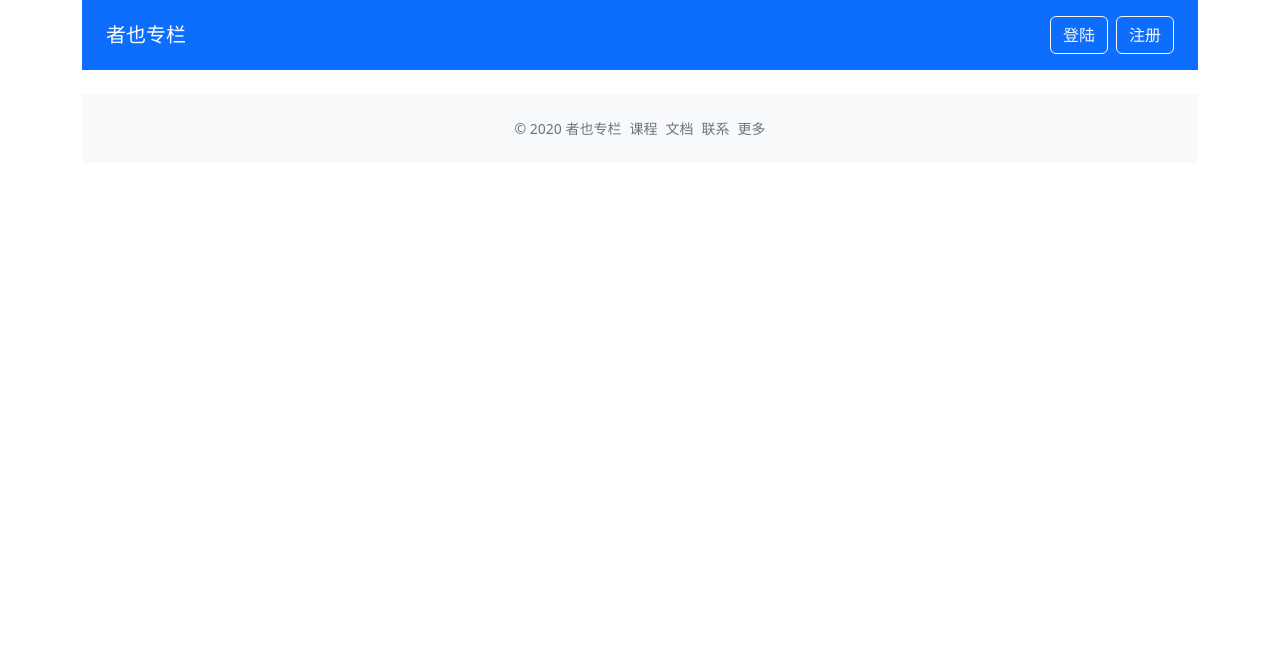
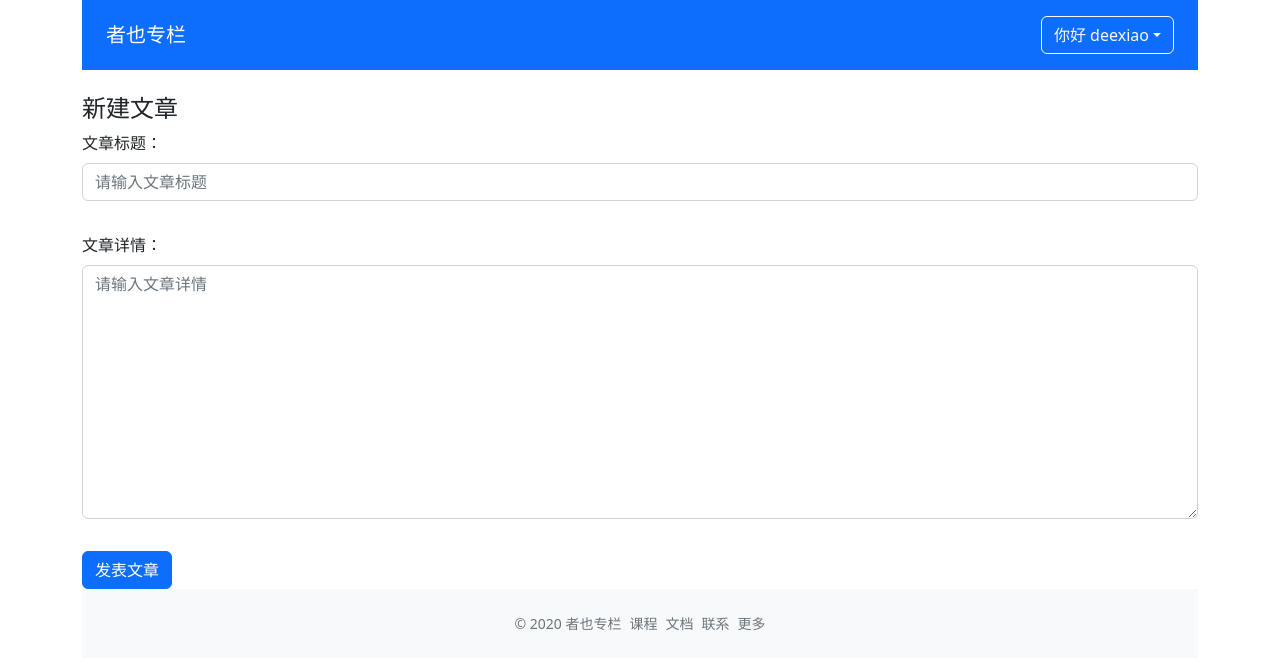
Before and after one commit to deexiao/zheye, a Vue app: page /create in a window 1280 px wide. Shown: the top 670 px of the page. Built offline with nearby package versions, Linux system fonts and the light colour scheme.

Commit message:
:sparkles: Feat: add textarea & navigation guard

```diff
--- a/src/components/GlobalHeader.vue
+++ b/src/components/GlobalHeader.vue
@@ -13,7 +13,7 @@
       <li class="list-inline-item">
         <Dropdown :title="`你好 ${props.user.name}`">
           <DropdownItem>
-            <a href="#" class="dropdown-item">新建文章</a>
+            <router-link to="/create" class="dropdown-item">新建文章</router-link>
           </DropdownItem>
           <!-- :disabled="true" 等价于 disabled -->
           <DropdownItem :disabled="true">
--- a/src/components/ValidateInput.vue
+++ b/src/components/ValidateInput.vue
@@ -2,6 +2,7 @@
   <div class="validate-input-container pb-3">
     <!-- v-bind="$attrs" 用于继承到该元素上面去 -->
     <input
+      v-if="tag !== 'textarea'"
       class="form-control"
       :class="{ 'is-invalid': inputRef.error }"
       :value="inputRef.val"
@@ -9,6 +10,16 @@
       @input="updateValue"
       v-bind="$attrs"
     />
+    <textarea
+      v-else
+      class="form-control"
+      :class="{ 'is-invalid': inputRef.error }"
+      :value="inputRef.val"
+      @blur="validateInput"
+      @input="updateValue"
+      v-bind="$attrs"
+    >
+    </textarea>
     <span v-if="inputRef.error" class="invalid-feedback">{{ inputRef.message }}</span>
   </div>
 </template>
@@ -30,10 +41,11 @@ export interface RuleProp {
   validator?: () => boolean;
 }
 export type RulesProp = RuleProp[];
+export type TagType = 'input' | 'textarea';
 
 const emailReg: any = /^[a-zA-Z0-9.!#$%&’*+/=?^_`{|}~-]+@[a-zA-Z0-9-]+(?:\.[a-zA-Z0-9-]+)*$/;
 
-const props = defineProps<{ rules: RulesProp; modelValue: string }>();
+const props = defineProps<{ rules: RulesProp; modelValue: string; tag?: TagType }>();
 
 const inputRef = reactive({ val: props.modelValue || '', error: false, message: '' });
 
--- a/src/router/index.ts
+++ b/src/router/index.ts
@@ -2,9 +2,13 @@ import { createRouter, createWebHistory } from 'vue-router';
 import Home from '../views/Home.vue';
 import Login from '../views/Login.vue';
 import ColumnDetail from '../views/ColumnDetail.vue';
+import CreatePost from '../views/CreatePost.vue';
+import { useStore } from '@/stores/index';
+
+const routerHistory = createWebHistory();
 
 const router = createRouter({
-  history: createWebHistory(import.meta.env.BASE_URL),
+  history: routerHistory,
   routes: [
     {
       path: '/',
@@ -14,7 +18,14 @@ const router = createRouter({
     {
       path: '/login',
       name: 'login',
-      component: Login
+      component: Login,
+      meta: { redirectAlreadyLogin: true }
+    },
+    {
+      path: '/create',
+      name: 'create',
+      component: CreatePost,
+      meta: { requiredLogin: true }
     },
     {
       // 动态路径参数 ：标记
@@ -25,4 +36,15 @@ const router = createRouter({
   ]
 });
 
+router.beforeEach((to, from, next) => {
+  const store = useStore();
+  if (to.meta.requiredLogin && !store.user.isLogin) {
+    next({ name: 'login' });
+  } else if (to.meta.redirectAlreadyLogin && store.user.isLogin) {
+    next('/');
+  } else {
+    next();
+  }
+});
+
 export default router;
--- a/src/stores/index.ts
+++ b/src/stores/index.ts
@@ -5,6 +5,7 @@ interface UserProps {
   isLogin: boolean;
   name?: string;
   id?: number;
+  columnId?: number;
 }
 export interface GlobalDataProps {
   columns: ColumnProps[]; // xxx的专栏
@@ -16,13 +17,17 @@ export const useStore = defineStore('store', {
   state: (): GlobalDataProps => ({
     columns: testData,
     posts: testPosts,
-    user: { isLogin: false }
+    user: { isLogin: true, name: 'deexiao', columnId: 1 }
   }),
   actions: {
     login() {
       this.user = { ...this.user, isLogin: true, name: 'deexiao' };
+    },
+    createPost(newPost: any) {
+      this.posts.push(newPost);
     }
   },
+  // getters 类似于vue中的计算属性，用于抽象运算结果
   getters: {
     getColumnById: state => (id: number) => {
       return state.columns.find(c => c.id === id);
--- /dev/null
+++ b/src/views/CreatePost.vue
@@ -0,0 +1,56 @@
+<template>
+  <div class="create-post-page">
+    <h4>新建文章</h4>
+    <ValidateForm @form-submit="onFormSubmit">
+      <div class="mb-3">
+        <label class="form-label">文章标题：</label>
+        <ValidateInput :rules="titleRules" v-model="titleVal" placeholder="请输入文章标题" type="text" />
+      </div>
+      <div class="mb-3">
+        <label class="form-label">文章详情：</label>
+        <ValidateInput
+          rows="10"
+          tag="textarea"
+          placeholder="请输入文章详情"
+          :rules="contentRules"
+          v-model="contentVal"
+        />
+      </div>
+      <template #submit>
+        <button class="btn btn-primary btn-large">发表文章</button>
+      </template>
+    </ValidateForm>
+  </div>
+</template>
+
+<script setup lang="ts">
+import { ref } from 'vue';
+import { useStore } from '@/stores/index';
+import { useRouter } from 'vue-router';
+import ValidateInput, { type RulesProp } from '../components/ValidateInput.vue';
+import ValidateForm from '../components/ValidateForm.vue';
+import type { PostProps } from '@/testData';
+
+const titleVal = ref('');
+const router = useRouter();
+const store = useStore();
+const titleRules: RulesProp = [{ type: 'required', message: '文章标题不能为空' }];
+const contentVal = ref('');
+const contentRules: RulesProp = [{ type: 'required', message: '文章详情不能为空' }];
+const onFormSubmit = (result: boolean) => {
+  if (result) {
+    const { columnId } = store.user;
+    if (columnId) {
+      const newPost: PostProps = {
+        id: new Date().getTime(),
+        title: titleVal.value,
+        content: contentVal.value,
+        columnId,
+        createdAt: new Date().toLocaleString()
+      };
+      store.createPost(newPost);
+      router.push({ name: 'column', params: { id: columnId } });
+    }
+  }
+};
+</script>
```
